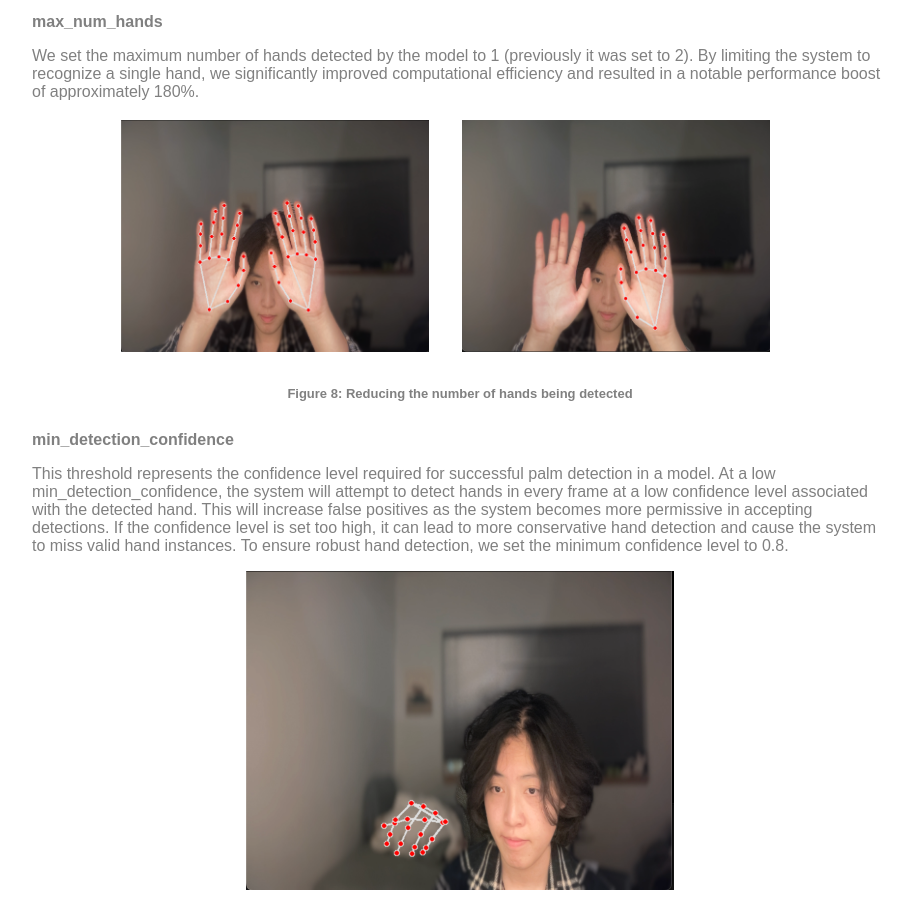
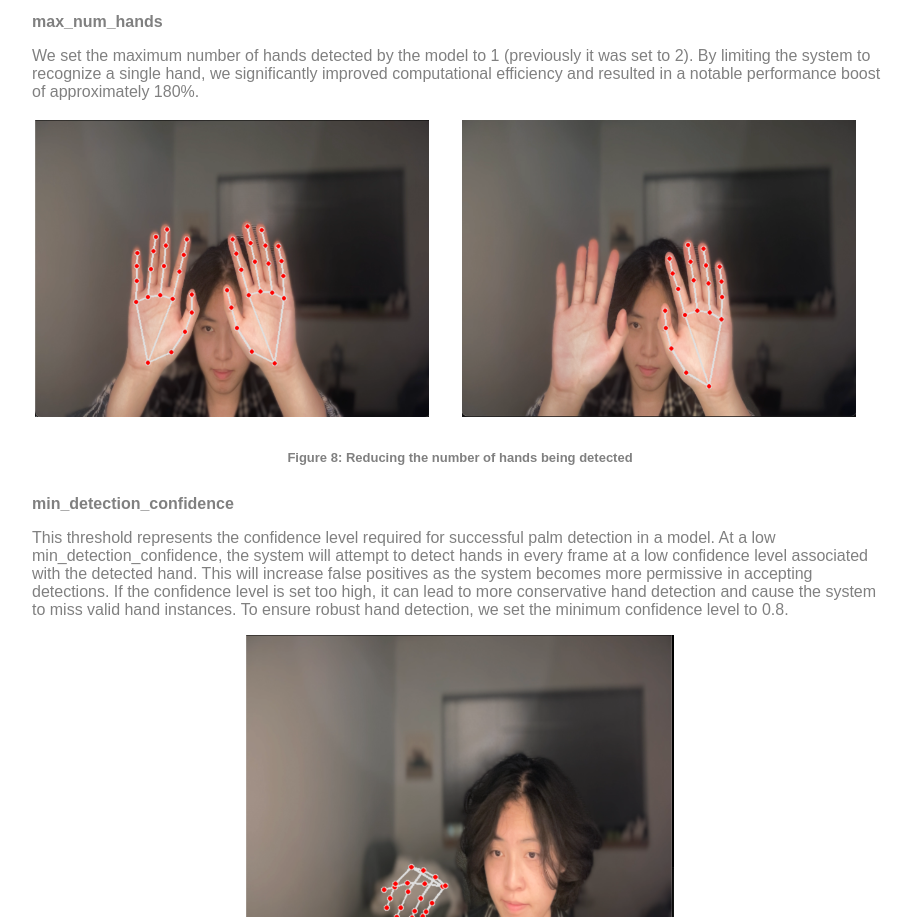
Before and after one commit to vanessafang3/GestureHome, a plain HTML site: page GestureHome_web/index.html in a window 1280 px wide. Shown: the part 8946-9863 px from the top of the page, without its empty margins (234-1145 px from the left). Drawn offline with Linux system fonts and the light colour scheme.

Commit message:
updated report

```diff
--- a/GestureHome_web/style.css
+++ b/GestureHome_web/style.css
@@ -113,23 +113,7 @@ h6 {
   text-align: center;
 }
 
-.column-pic {
-  vertical-align:middle;
-  text-align: center;
-  width: 60%;
-}
 
-.side-pics {
-  content: "";
-  clear: both;
-  margin: auto;
-  width: 80%;
-}
-
-.side-pics td{
-  text-align: center;
-  width: 20%;
-}
 section ul.a {
   list-style-type: circle;
   font-family: Arial, Helvetica, sans-serif;
@@ -141,15 +125,16 @@ table td {
   text-align: center;
 }
 
-table{
+table {
   margin: auto;
 }
 
-p.thick{
+p.thick {
   font-family: Arial, Helvetica, sans-serif;
   font-weight: bold;
 }
-iframe{
+
+iframe {
   margin-left: auto;
   margin-right: auto;
   display: block;
```
